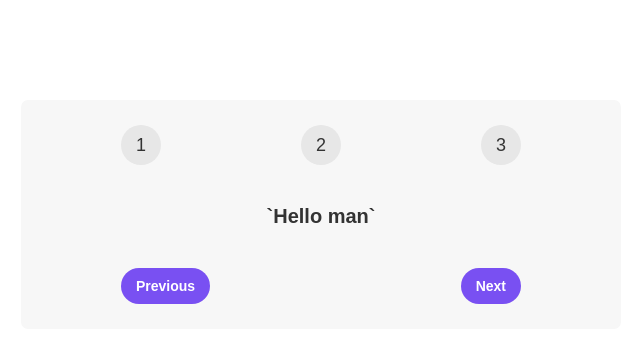
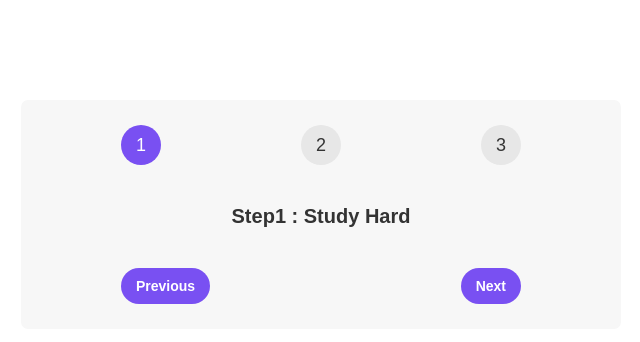
Before and after one commit to Mostafaemad228/steps, a React (Create React App) app: page / in a window 1280 px wide. Shown: the top 342 px of the page, without its empty margins (319-959 px from the left). Built offline with nearby package versions, Linux system fonts and the light colour scheme.

Commit message:
add state for step logic and on click functions to handle the next and previous events

```diff
--- a/src/App.js
+++ b/src/App.js
@@ -1,17 +1,34 @@
-import React, { Fragment } from "react";
+import React, { Fragment, useState } from "react";
+
+const Advices = [
+  "Study Hard",
+  "Applay For job",
+  "Enjoy your money",
+]
+
 function App() {
+  const [steps , setSteps] = useState(1)
+
+  function handllerPrevious() {
+    if (steps > 1)  setSteps(steps - 1)
+  }
+
+  function handllerNext() {
+    if (steps < 3) setSteps(steps + 1)
+  }
+
   return (
     <React.Fragment>
       <div className="steps">
         <div className="numbers">
-          <div> 1 </div>
-          <div> 2 </div>
-          <div> 3 </div>
+          <div className={`${steps >= 1 ? "active": ""}`} > 1 </div>
+          <div className={`${steps >= 2 ? "active": ""}`} > 2 </div>
+          <div className={`${steps >= 3 ? "active": ""}`} > 3 </div>
         </div>
-        <p className="message"> `Hello man` </p>
+        <p className="message"> Step{steps} : {Advices[steps - 1]} </p>
         <div className="buttons">
-          <button > Previous </button>
-          <button > Next </button>
+          <button onClick={handllerPrevious} > Previous </button>
+          <button onClick={handllerNext} > Next </button>
         </div>
       </div>
     </React.Fragment>
```
